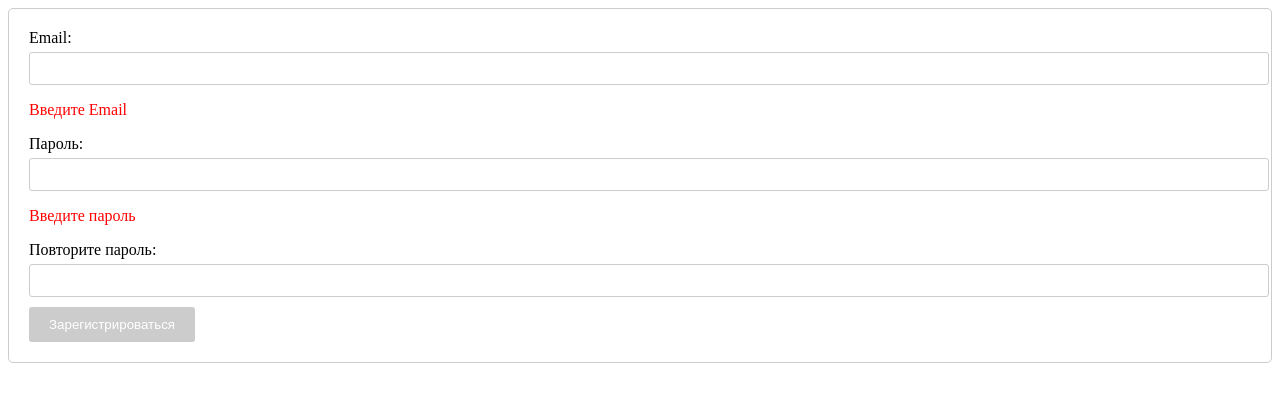
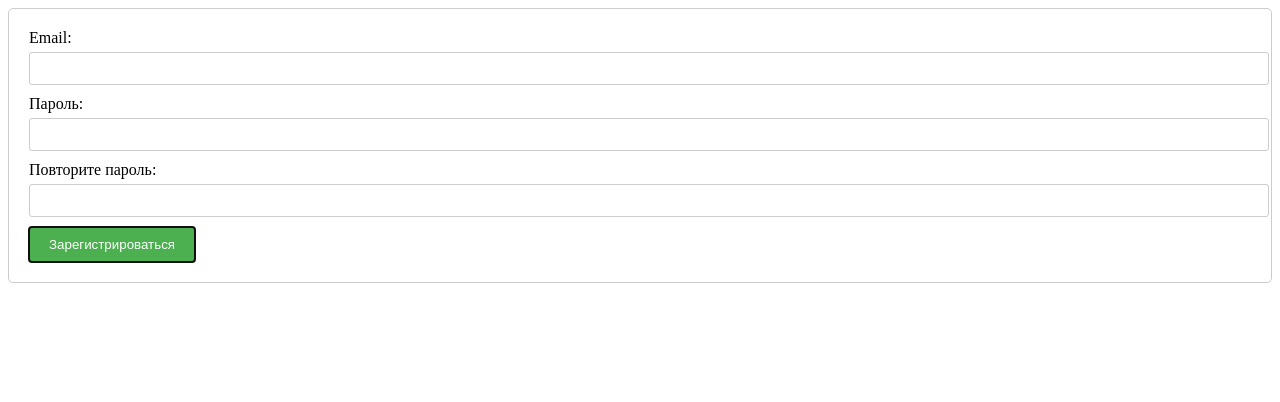
Before and after one commit to Apskl/React_task_2, a React (Vite) app: page / in a window 1280 px wide. Shown: the top 402 px of the page. Built offline with nearby package versions, Linux system fonts and the light colour scheme.

Commit message:
реализовал форму через yup и react hook form

```diff
--- a/package.json
+++ b/package.json
@@ -20,11 +20,14 @@
     ]
   },
   "dependencies": {
+    "@hookform/resolvers": "^3.3.4",
     "eslint-config-prettier": "^9.1.0",
     "eslint-plugin-prettier": "^5.1.3",
     "prettier": "^3.2.5",
     "react": "^18.2.0",
-    "react-dom": "^18.2.0"
+    "react-dom": "^18.2.0",
+    "react-hook-form": "^7.50.1",
+    "yup": "^1.3.3"
   },
   "devDependencies": {
     "@types/react": "^18.2.43",
--- a/src/App.jsx
+++ b/src/App.jsx
@@ -1,80 +1,63 @@
-import { useState, useRef, useEffect } from 'react';
+import { useRef, useEffect } from 'react';
+import { useForm } from 'react-hook-form';
+import { yupResolver } from '@hookform/resolvers/yup';
+import * as yup from 'yup';
 import styles from './App.module.css';
 
+const schema = yup.object().shape({
+	email: yup.string().email('Неверный формат Email').required('Введите Email'),
+	password: yup
+		.string()
+		.matches(/^[a-zA-Z0-9_]+$/, 'Пароль может содержать только буквы, цифры и нижнее подчеркивание')
+		.min(3, 'Пароль должен содержать минимум 3 символа')
+		.max(20, 'Пароль должен содержать максимум 20 символов')
+		.required('Введите пароль'),
+	confirmPassword: yup
+		.string()
+		.oneOf([yup.ref('password'), null], 'Пароли должны совпадать')
+		.required('Повторите пароль'),
+});
+
 const App = () => {
-	const [formData, setFormData] = useState({
-		email: '',
-		password: '',
-		confirmPassword: '',
+	const {
+		register,
+		handleSubmit,
+		formState: { errors },
+	} = useForm({
+		resolver: yupResolver(schema),
 	});
-	const [errors, setErrors] = useState({});
-	const [formValid, setFormValid] = useState(false);
+
 	const registerButtonRef = useRef(null);
 
 	useEffect(() => {
-		const formErrors = {};
-		let valid = true;
-
-		if (!formData.email) {
-			formErrors.email = 'Введите Email';
-			valid = false;
-		}
-
-		if (!formData.password) {
-			formErrors.password = 'Введите пароль';
-			valid = false;
-		} else if (formData.password.length < 3 || formData.password.length > 20) {
-			formErrors.password = 'Пароль должен содержать от 3 до 20 символов';
-			valid = false;
-		} else if (!/^[a-zA-Z0-9_]+$/.test(formData.password)) {
-			formErrors.password = 'Пароль может содержать только буквы, цифры и нижнее подчеркивание';
-			valid = false;
-		}
-
-		if (formData.password !== formData.confirmPassword) {
-			formErrors.confirmPassword = 'Пароли не совпадают';
-			valid = false;
-		}
-
-		setErrors(formErrors);
-		setFormValid(valid);
-	}, [formData]);
-
-	const handleInputChange = (event) => {
-		const { name, value } = event.target;
-		setFormData({ ...formData, [name]: value });
-	};
-
-	const handleSubmit = (event) => {
-		event.preventDefault();
-		console.log(formData);
-	};
-
-	useEffect(() => {
-		if (formValid) {
+		if (Object.keys(errors).length === 0) {
 			registerButtonRef.current.focus();
 		}
-	}, [formValid]);
+	}, [errors]);
+
+	const onSubmit = (data) => {
+		console.log(data);
+	};
 
 	return (
 		<div className={styles.container}>
-			<form className={styles.form} onSubmit={handleSubmit}>
+			<form className={styles.form} onSubmit={handleSubmit(onSubmit)}>
 				<div className={styles.formGroup}>
 					<label>Email:</label>
-					<input type="email" name="email" value={formData.email} onChange={handleInputChange} className={styles.input} />
-					{errors.email && <p className={styles.error}>{errors.email}</p>}
+					<input type="email" {...register('email')} className={styles.input} />
+					{errors.email && <p className={styles.error}>{errors.email.message}</p>}
 				</div>
 				<div className={styles.formGroup}>
 					<label>Пароль:</label>
-					<input type="password" name="password" value={formData.password} onChange={handleInputChange} className={styles.input} />
-					{errors.password && <p className={styles.error}>{errors.password}</p>}
+					<input type="password" {...register('password')} className={styles.input} />
+					{errors.password && <p className={styles.error}>{errors.password.message}</p>}
 				</div>
 				<div className={styles.formGroup}>
 					<label>Повторите пароль:</label>
-					<input type="password" name="confirmPassword" value={formData.confirmPassword} onChange={handleInputChange} className={styles.input} />
-					{errors.confirmPassword && <p className={styles.error}>{errors.confirmPassword}</p>}
+					<input type="password" {...register('confirmPassword')} className={styles.input} />
+					{errors.confirmPassword && <p className={styles.error}>{errors.confirmPassword.message}</p>}
 				</div>
-				<button type="submit" className={styles.button} disabled={!formValid} ref={registerButtonRef}>
+				<button type="submit" className={styles.button} ref={registerButtonRef}>
 					Зарегистрироваться
 				</button>
 			</form>
```
Also changed, not shown: 1 other file (tests, documents, lock files or other folders).
